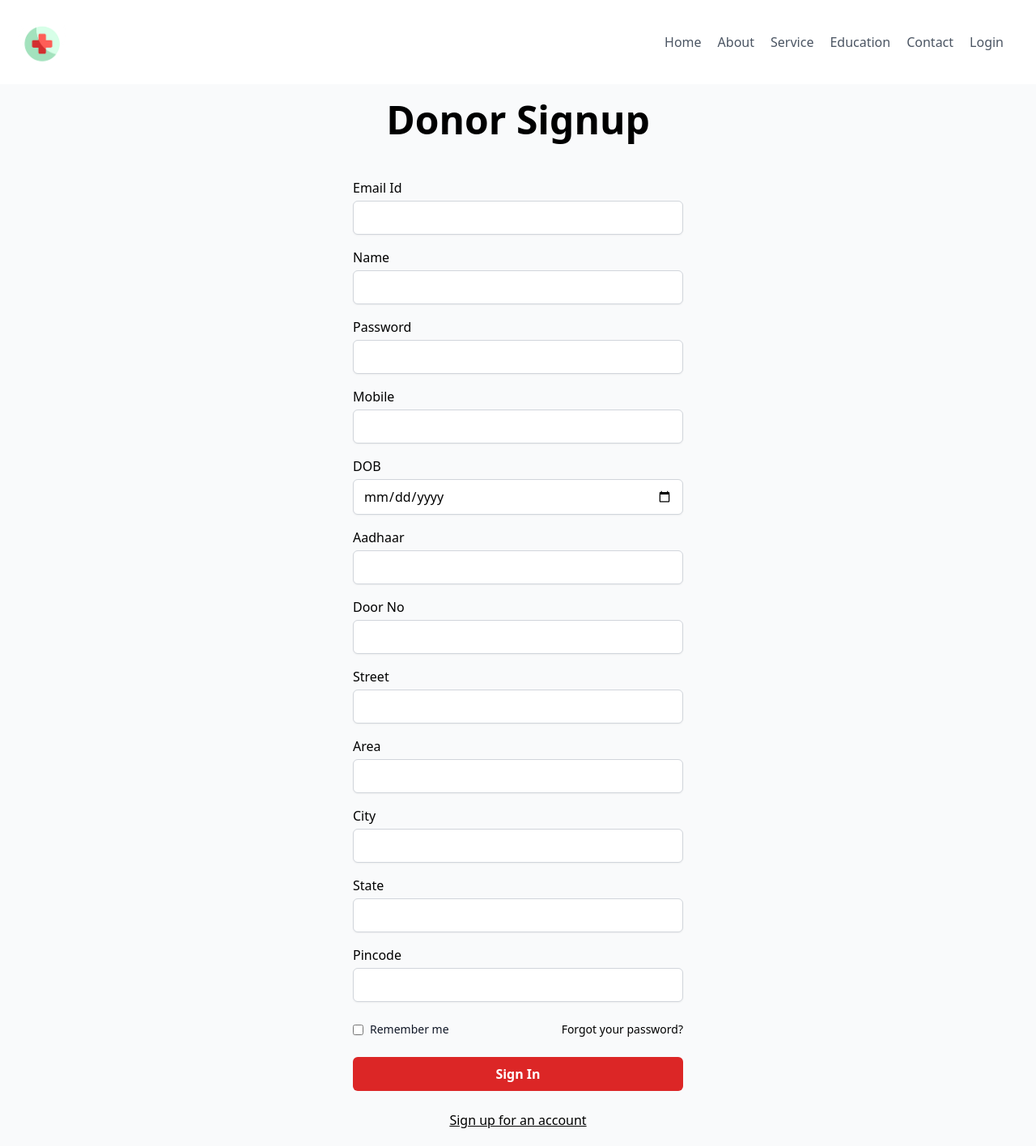
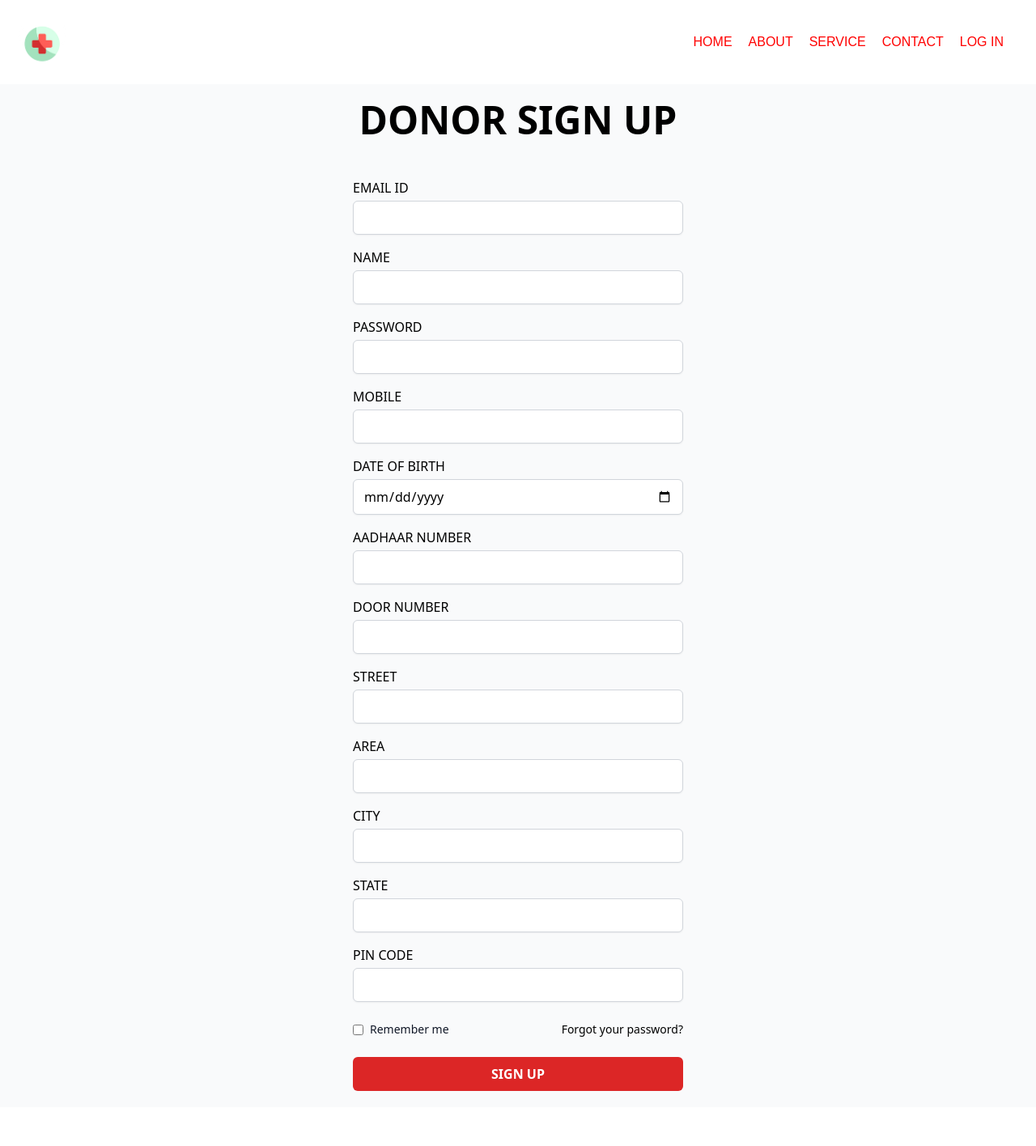
Before and after one commit to akash-r-prabhu/unused_medicine_donation, a Flask app: page /donor_signup in a window 1280 px wide. Shown: the whole page at 81% size. After the commit the page ends 1348 px from the top, so only its background shows below. Run offline with Flask 2, Linux system fonts and the light colour scheme.

Commit message:
Minor UI changes

```diff
--- a/static/signup.css
+++ b/static/signup.css
@@ -75,6 +75,11 @@
     margin-bottom: 10px;
   }
 
+  button:hover {
+    background-color: #FF416C;
+    color: black;
+  }
+
   fieldset {
     margin-bottom: 30px;
     border: none;
--- a/templates/donor_homepage.html
+++ b/templates/donor_homepage.html
@@ -2,7 +2,8 @@
 <head>
     <link rel="stylesheet" href="{{ url_for('static', filename='profile.css') }}">
     <!-- <link href="https://unpkg.com/tailwindcss@^1.0/dist/tailwind.min.css" rel="stylesheet"> -->
-
+    <title>DONOR</title>
+    <link rel="icon" href="{{ url_for('static', filename='logo1.jpg') }}">
 </head>
 
 <body style="overflow: scroll; align-items: center">
--- a/templates/donor_signup.html
+++ b/templates/donor_signup.html
@@ -5,8 +5,8 @@
   <meta http-equiv="X-UA-Compatible" content="IE=edge">
   <meta name="viewport" content="width=device-width, initial-scale=1.0">
   <link href="https://unpkg.com/tailwindcss@^1.0/dist/tailwind.min.css" rel="stylesheet">
-
   <title>DONOR SIGN UP</title>
+  <link rel="icon" href="{{ url_for('static', filename='logo1.jpg') }}">
 </head>
 <body>
 
@@ -16,13 +16,12 @@
       <img src="{{ url_for('static', filename='logo1.jpg') }}" class="w-16 h-16" alt="logo">
 
     </a>
-    <nav class="md:ml-auto flex flex-wrap items-center text-base justify-center">
-      <a href="/" class="mr-5 hover:text-gray-900">Home</a>
-      <a href="/#about" class="mr-5 hover:text-gray-900">About</a>
-      <a href="/#services" class="mr-5 hover:text-gray-900">Service</a>
-      <a href="/#education" class="mr-5 hover:text-gray-900">Education</a>
-      <a href="/#contact" class="mr-5 hover:text-gray-900">Contact</a>
-      <a href="/login" class="mr-5 hover:text-gray-900">Login</a>
+    <nav class="md:ml-auto flex flex-wrap items-center text-base justify-center" style="font-family: 'Montserrat', sans-serif;color:red;">
+      <a href="/" class="mr-5 hover:text-gray-900">HOME</a>
+      <a href="/#about" class="mr-5 hover:text-gray-900">ABOUT</a>
+      <a href="/#services" class="mr-5 hover:text-gray-900">SERVICE</a>
+      <a href="/#contact" class="mr-5 hover:text-gray-900">CONTACT</a>
+      <a href="/login" class="mr-5 hover:text-gray-900">LOG IN</a>
     </nav>
 
   </div>
@@ -40,7 +39,7 @@
         <h1 class="text-xl font-bold">Your id is {{id}}</h1>
       </div>
       <br>
-      <a href="/donor_login" class="text-center text-white hover:text-gray-300">Login</a>
+      <a href="/donor_login" class="text-center text-white hover:text-gray-300">LOG IN</a>
     </div>
 
   </div>
@@ -56,55 +55,55 @@
   {% endfor %}
   <div class="w-full min-h-screen bg-gray-50 flex flex-col sm:justify-center items-center pt-6 sm:pt-0">
     <div class="w-full sm:max-w-md p-5 mx-auto">
-      <h2 class="mb-12 text-center text-5xl font-extrabold">Donor Signup</h2>
+      <h2 class="mb-12 text-center text-5xl font-extrabold">DONOR SIGN UP</h2>
       <form action="/donor_signup" method="POST">
         <div class="mb-4">
-          <label class="block mb-1" for="email">Email Id</label>
-          <input id="email" type="text" name="email" class="py-2 px-3 border border-gray-300 focus:border-red-300 focus:outline-none focus:ring focus:ring-red-200 focus:ring-opacity-50 rounded-md shadow-sm disabled:bg-gray-100 mt-1 block w-full" />
+          <label class="block mb-1" for="email" pattern="[a-z0-9._%+-]+@[a-z0-9.-]+\.[a-z]{2,}$" title="abc@example.com">EMAIL ID</label>
+          <input id="email" type="text" name="email" required class="py-2 px-3 border border-gray-300 focus:border-red-300 focus:outline-none focus:ring focus:ring-red-200 focus:ring-opacity-50 rounded-md shadow-sm disabled:bg-gray-100 mt-1 block w-full" />
         </div>
         <div class="mb-4">
-          <label class="block mb-1" for="username">Name</label>
-          <input id="username" type="text" name="username" class="py-2 px-3 border border-gray-300 focus:border-red-300 focus:outline-none focus:ring focus:ring-red-200 focus:ring-opacity-50 rounded-md shadow-sm disabled:bg-gray-100 mt-1 block w-full" />
+          <label class="block mb-1" for="username">NAME</label>
+          <input id="username" type="text" name="username" required  class="py-2 px-3 border border-gray-300 focus:border-red-300 focus:outline-none focus:ring focus:ring-red-200 focus:ring-opacity-50 rounded-md shadow-sm disabled:bg-gray-100 mt-1 block w-full" />
         </div>
         <div class="mb-4">
-          <label class="block mb-1" for="password">Password</label>
-          <input id="password" type="password" name="password" class="py-2 px-3 border border-gray-300 focus:border-red-300 focus:outline-none focus:ring focus:ring-red-200 focus:ring-opacity-50 rounded-md shadow-sm disabled:bg-gray-100 mt-1 block w-full" />
+          <label class="block mb-1" for="password" pattern="(?=.*\d)(?=.*[a-z])(?=.*[A-Z]).{8,}" title="Password must contain at least one number and one uppercase and lowercase letter, and at least 8 or more characters">PASSWORD</label>
+          <input id="password" type="password" name="password" required  class="py-2 px-3 border border-gray-300 focus:border-red-300 focus:outline-none focus:ring focus:ring-red-200 focus:ring-opacity-50 rounded-md shadow-sm disabled:bg-gray-100 mt-1 block w-full" />
         </div>
         <div class="mb-4">
-          <label class="block mb-1" for="mobile">Mobile</label>
-          <input id="mobile" type="text" name="mobile" class="py-2 px-3 border border-gray-300 focus:border-red-300 focus:outline-none focus:ring focus:ring-red-200 focus:ring-opacity-50 rounded-md shadow-sm disabled:bg-gray-100 mt-1 block w-full" />
+          <label class="block mb-1" for="mobile" pattern = "[7-9]{1}-[0-9]{9}">MOBILE</label>
+          <input id="mobile" type="text" name="mobile"  required class="py-2 px-3 border border-gray-300 focus:border-red-300 focus:outline-none focus:ring focus:ring-red-200 focus:ring-opacity-50 rounded-md shadow-sm disabled:bg-gray-100 mt-1 block w-full" />
         </div>
         <div class="mb-4">
-          <label class="block mb-1" for="dob">DOB</label>
-          <input id="dob" type="date" name="dob" class="py-2 px-3 border border-gray-300 focus:border-red-300 focus:outline-none focus:ring focus:ring-red-200 focus:ring-opacity-50 rounded-md shadow-sm disabled:bg-gray-100 mt-1 block w-full" />
+          <label class="block mb-1" for="dob">DATE OF BIRTH</label>
+          <input id="dob" type="date" name="dob" required  class="py-2 px-3 border border-gray-300 focus:border-red-300 focus:outline-none focus:ring focus:ring-red-200 focus:ring-opacity-50 rounded-md shadow-sm disabled:bg-gray-100 mt-1 block w-full" />
         </div>
         <div class="mb-4">
-          <label class="block mb-1" for="unique_id">Aadhaar</label>
-          <input id="unique_id" type="text" name="unique_id" class="py-2 px-3 border border-gray-300 focus:border-red-300 focus:outline-none focus:ring focus:ring-red-200 focus:ring-opacity-50 rounded-md shadow-sm disabled:bg-gray-100 mt-1 block w-full" />
+          <label class="block mb-1" for="unique_id" pattern = "[2-9]{1}-[0-9]{11}">AADHAAR NUMBER</label>
+          <input id="unique_id" type="text" name="unique_id"  required class="py-2 px-3 border border-gray-300 focus:border-red-300 focus:outline-none focus:ring focus:ring-red-200 focus:ring-opacity-50 rounded-md shadow-sm disabled:bg-gray-100 mt-1 block w-full" />
         </div>
         <div class="mb-4">
-          <label class="block mb-1" for="door_no">Door No</label>
-          <input id="door_no" type="text" name="door_no" class="py-2 px-3 border border-gray-300 focus:border-red-300 focus:outline-none focus:ring focus:ring-red-200 focus:ring-opacity-50 rounded-md shadow-sm disabled:bg-gray-100 mt-1 block w-full" />
+          <label class="block mb-1" for="door_no">DOOR NUMBER</label>
+          <input id="door_no" type="text" name="door_no"  required class="py-2 px-3 border border-gray-300 focus:border-red-300 focus:outline-none focus:ring focus:ring-red-200 focus:ring-opacity-50 rounded-md shadow-sm disabled:bg-gray-100 mt-1 block w-full" />
         </div>
         <div class="mb-4">
-          <label class="block mb-1" for="street">Street</label>
-          <input id="street" type="text" name="street" class="py-2 px-3 border border-gray-300 focus:border-red-300 focus:outline-none focus:ring focus:ring-red-200 focus:ring-opacity-50 rounded-md shadow-sm disabled:bg-gray-100 mt-1 block w-full" />
+          <label class="block mb-1" for="street">STREET</label>
+          <input id="street" type="text" name="street"  required class="py-2 px-3 border border-gray-300 focus:border-red-300 focus:outline-none focus:ring focus:ring-red-200 focus:ring-opacity-50 rounded-md shadow-sm disabled:bg-gray-100 mt-1 block w-full" />
         </div>
         <div class="mb-4">
-          <label class="block mb-1" for="area">Area</label>
-          <input id="area" type="text" name="area" class="py-2 px-3 border border-gray-300 focus:border-red-300 focus:outline-none focus:ring focus:ring-red-200 focus:ring-opacity-50 rounded-md shadow-sm disabled:bg-gray-100 mt-1 block w-full" />
+          <label class="block mb-1" for="area">AREA</label>
+          <input id="area" type="text" name="area"  required class="py-2 px-3 border border-gray-300 focus:border-red-300 focus:outline-none focus:ring focus:ring-red-200 focus:ring-opacity-50 rounded-md shadow-sm disabled:bg-gray-100 mt-1 block w-full" />
         </div>
         <div class="mb-4">
-          <label class="block mb-1" for="city">City</label>
-          <input id="city" type="text" name="city" class="py-2 px-3 border border-gray-300 focus:border-red-300 focus:outline-none focus:ring focus:ring-red-200 focus:ring-opacity-50 rounded-md shadow-sm disabled:bg-gray-100 mt-1 block w-full" />
+          <label class="block mb-1" for="city">CITY</label>
+          <input id="city" type="text" name="city"  required class="py-2 px-3 border border-gray-300 focus:border-red-300 focus:outline-none focus:ring focus:ring-red-200 focus:ring-opacity-50 rounded-md shadow-sm disabled:bg-gray-100 mt-1 block w-full" />
         </div>
         <div class="mb-4">
-          <label class="block mb-1" for="state">State</label>
-          <input id="state" type="text" name="state" class="py-2 px-3 border border-gray-300 focus:border-red-300 focus:outline-none focus:ring focus:ring-red-200 focus:ring-opacity-50 rounded-md shadow-sm disabled:bg-gray-100 mt-1 block w-full" />
+          <label class="block mb-1" for="state">STATE</label>
+          <input id="state" type="text" name="state"  required class="py-2 px-3 border border-gray-300 focus:border-red-300 focus:outline-none focus:ring focus:ring-red-200 focus:ring-opacity-50 rounded-md shadow-sm disabled:bg-gray-100 mt-1 block w-full" />
         </div>
         <div class="mb-4">
-          <label class="block mb-1" for="pincode">Pincode</label>
-          <input id="pincode" type="text" name="pincode" class="py-2 px-3 border border-gray-300 focus:border-red-300 focus:outline-none focus:ring focus:ring-red-200 focus:ring-opacity-50 rounded-md shadow-sm disabled:bg-gray-100 mt-1 block w-full" />
+          <label class="block mb-1" for="pincode" pattern = "[1-9]{1}-[0-9]{5}">PIN CODE</label>
+          <input id="pincode" type="text" name="pincode"  required class="py-2 px-3 border border-gray-300 focus:border-red-300 focus:outline-none focus:ring focus:ring-red-200 focus:ring-opacity-50 rounded-md shadow-sm disabled:bg-gray-100 mt-1 block w-full" />
         </div>
 
 
@@ -117,11 +116,11 @@
           <a href="#" class="text-sm"> Forgot your password? </a>
         </div>
         <div class="mt-6">
-          <button type="submit" class="w-full inline-flex items-center justify-center px-4 py-2 bg-red-600 border border-transparent rounded-md font-semibold capitalize text-white hover:bg-red-700 active:bg-red-700 focus:outline-none focus:border-red-700 focus:ring focus:ring-red-200 disabled:opacity-25 transition">Sign In</button>
+          <button type="submit" class="w-full inline-flex items-center justify-center px-4 py-2 bg-red-600 border border-transparent rounded-md font-semibold capitalize text-white hover:bg-red-700 active:bg-red-700 focus:outline-none focus:border-red-700 focus:ring focus:ring-red-200 disabled:opacity-25 transition">SIGN UP</button>
         </div>
-        <div class="mt-6 text-center">
+        <!-- <div class="mt-6 text-center">
           <a href="#" class="underline">Sign up for an account</a>
-        </div>
+        </div> -->
       </form>
     </div>
   </div>
--- a/templates/forbidden.html
+++ b/templates/forbidden.html
@@ -5,6 +5,7 @@
     <meta http-equiv="X-UA-Compatible" content="IE=edge">
     <meta name="viewport" content="width=device-width, initial-scale=1.0">
     <title>Forbidden</title>
+    <link rel="icon" href="{{ url_for('static', filename='logo1.jpg') }}">
     <style>
         @import url('https://fonts.googleapis.com/css?family=IBM+Plex+Mono|Sedgwick+Ave+Display');
 
--- a/templates/index.html
+++ b/templates/index.html
@@ -11,6 +11,7 @@
 <!-- <script>https://cdnjs.cloudflare.com/ajax/libs/magnific-popup.js/1.1.0/jquery.magnific-popup.min.js</script> -->
 <script src="{{ url_for('static', filename='script.js') }}"></script>
 <title>Asteri Platina</title>
+<link rel="icon" href="{{ url_for('static', filename='logo1.jpg') }}">
 </head>
 <body>
 	<!-- Header -->
--- a/templates/ngo_homepage.html
+++ b/templates/ngo_homepage.html
@@ -1,6 +1,8 @@
 <html>
 <head>
     <link rel="stylesheet" href="{{ url_for('static', filename='profile.css') }}">
+    <title>NGO</title>
+    <link rel="icon" href="{{ url_for('static', filename='logo1.jpg') }}">
 </head>
 
 <body style="overflow: scroll;">
--- a/templates/requestor_homepage.html
+++ b/templates/requestor_homepage.html
@@ -1,6 +1,8 @@
 <html>
 <head>
     <link rel="stylesheet" href="{{ url_for('static', filename='profile.css') }}">
+    <title>REQUESTOR</title>
+    <link rel="icon" href="{{ url_for('static', filename='logo1.jpg') }}">
 </head>
 
 <body>
```
Also changed, not shown: static/login.css (+8 -3 lines), templates/admin_login.html (+12 -11 lines), templates/donor_login.html (+10 -9 lines), templates/login.html (+13 -7 lines), templates/ngo_login.html (+11 -10 lines), templates/ngo_signup.html (+33 -33 lines), templates/requestor_login.html (+11 -10 lines), templates/requestor_signup.html (+36 -36 lines), templates/signup.html (+10 -3 lines), asteri_platina.db.
